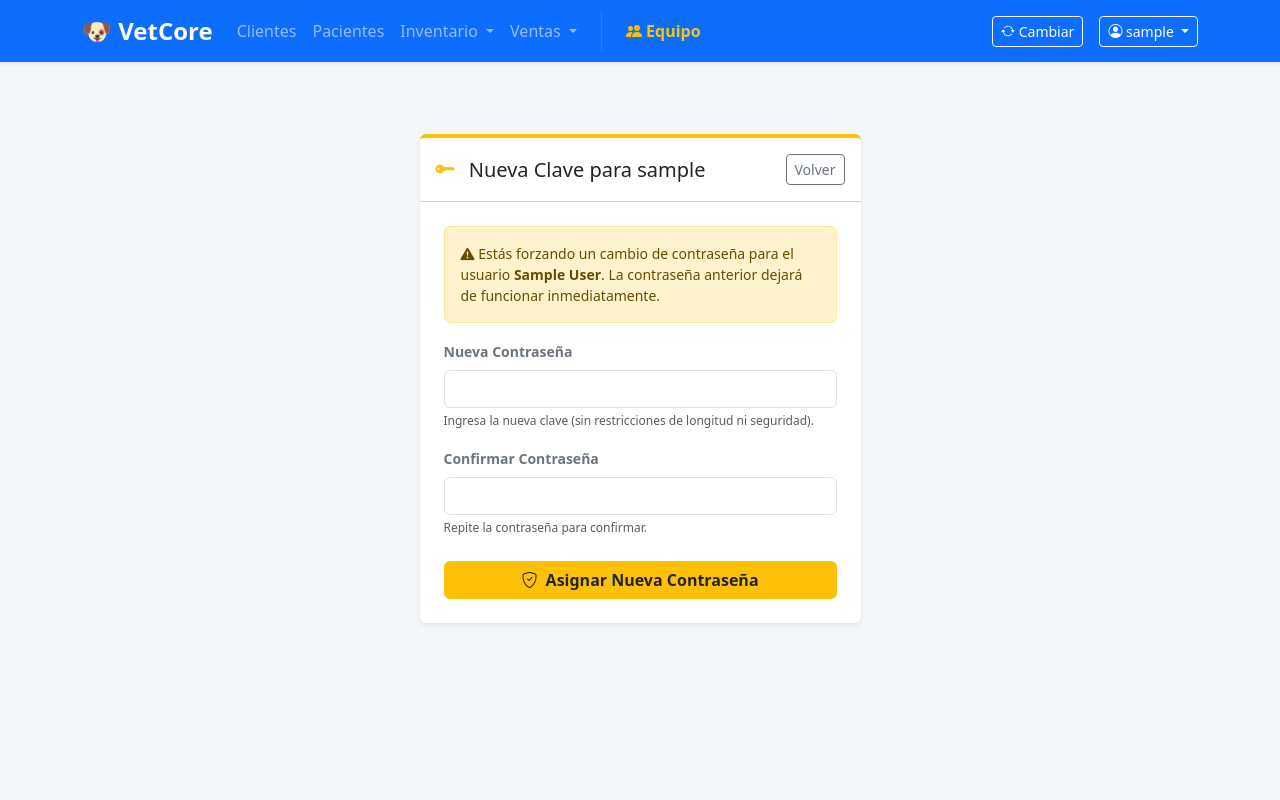
After one commit to collmatias/market-core, a Django app: page /equipo/password/1/ in a window 1280 px wide. The commit adds this page. Run offline with Django 5.2, Linux system fonts and the light colour scheme; a user stored in the database is signed in; tables that the repository leaves empty hold one stand-in row (values such as "Sample post").

Commit message:
feat: Gestión de contraseñas y corrección multi-tenant
- Corregido error de 'empresa_id' (null constraint) al registrar Pacientes y Clientes.
- Agregada vista para que los usuarios puedan cambiar su propia contraseña.
- Agregada herramienta para que el Admin fuerce el blanqueo de claves de empleados.
- Creado formulario personalizado (AdminSetPasswordForm) para saltar restricciones estrictas de Django.
- Actualizados templates del Navbar y tarjetas de seguridad.

```diff
--- a/backend/clinical/views.py
+++ b/backend/clinical/views.py
@@ -3,6 +3,7 @@ from django.contrib.auth.decorators import login_required # <--- EL CANDADO
 from core.models import Paciente
 from .models import Historial
 from .forms import HistorialForm, ArchivoAdjuntoForm
+from core.decorators import clinico_requerido
 
 @login_required
 def ficha_medica(request, paciente_id):
@@ -16,6 +17,7 @@ def ficha_medica(request, paciente_id):
     })
 
 @login_required
+@clinico_requerido
 def nueva_consulta(request, paciente_id):
     paciente = get_object_or_404(Paciente, pk=paciente_id)
 
@@ -48,6 +50,7 @@ def nueva_consulta(request, paciente_id):
     })
 
 @login_required
+@clinico_requerido
 def editar_consulta(request, consulta_id):
     consulta = get_object_or_404(Historial, pk=consulta_id)
     paciente = consulta.paciente
--- a/backend/core/forms.py
+++ b/backend/core/forms.py
@@ -1,6 +1,26 @@
 from django import forms
 from .models import Cliente, Paciente, Empresa, UserProfile
 from django.contrib.auth.models import User
+
+class AdminSetPasswordForm(forms.Form):
+    new_password1 = forms.CharField(
+        label="Nueva Contraseña",
+        widget=forms.PasswordInput(attrs={'class': 'form-control'}),
+        help_text="Ingresa la nueva clave (sin restricciones de longitud ni seguridad)."
+    )
+    new_password2 = forms.CharField(
+        label="Confirmar Contraseña",
+        widget=forms.PasswordInput(attrs={'class': 'form-control'}),
+        help_text="Repite la contraseña para confirmar."
+    )
+
+    def clean(self):
+        cleaned_data = super().clean()
+        p1 = cleaned_data.get('new_password1')
+        p2 = cleaned_data.get('new_password2')
+        if p1 and p2 and p1 != p2:
+            raise forms.ValidationError("Las contraseñas no coinciden. Intenta de nuevo.")
+        return cleaned_data
 
 class ClienteForm(forms.ModelForm):
     class Meta:
--- a/backend/core/views.py
+++ b/backend/core/views.py
@@ -11,10 +11,15 @@ from django.contrib.auth import login
 from django.contrib.auth.models import User
 from .license import get_hardware_id
 
+from django.contrib.auth.views import PasswordChangeView
+from django.contrib.auth.forms import SetPasswordForm
+
+from django.contrib.messages.views import SuccessMessageMixin
+from django.urls import reverse_lazy
 
 from .models import Cliente, Paciente, Empresa, UserProfile
 from .serializers import ClienteSerializer, PacienteSerializer
-from .forms import ClienteForm, PacienteForm, EmpresaForm, SetupForm, EmpleadoForm, EditarEmpleadoForm
+from .forms import AdminSetPasswordForm, ClienteForm, PacienteForm, EmpresaForm, SetupForm, EmpleadoForm, EditarEmpleadoForm
 from .utils import get_server_ip
 from datetime import date, timedelta
 
@@ -31,6 +36,43 @@ class ClienteViewSet(viewsets.ModelViewSet):
 class PacienteViewSet(viewsets.ModelViewSet):
     queryset = Paciente.objects.all().order_by('-id')
     serializer_class = PacienteSerializer
+
+# --- SEGURIDAD Y PERFIL ---
+class CambiarPasswordView(SuccessMessageMixin, PasswordChangeView):
+    template_name = 'core/cambiar_password.html'
+    success_url = reverse_lazy('home')
+    success_message = "¡Tu contraseña ha sido actualizada con éxito!"
+
+@login_required
+def resetear_password_empleado(request, id):
+    # Seguridad: Solo el ADMIN puede hacer esto
+    es_admin = request.user.is_superuser or (hasattr(request.user, 'profile') and request.user.profile.rol == 'ADMIN')
+    if not es_admin:
+        messages.error(request, "Acceso denegado. Se requieren permisos de Administrador.")
+        return redirect('home')
+
+    # Buscamos al empleado asegurando que sea de la misma empresa
+    empleado = get_object_or_404(User, id=id, profile__empresa=request.user.profile.empresa)
+
+    if request.method == 'POST':
+        # Usamos nuestro formulario sin reglas
+        form = AdminSetPasswordForm(request.POST)
+        if form.is_valid():
+            nueva_clave = form.cleaned_data['new_password1']
+
+            # GUARDADO MANUAL FORZADO (se salta las validaciones de settings.py)
+            empleado.set_password(nueva_clave)
+            empleado.save()
+
+            messages.success(request, f"¡Contraseña actualizada con éxito para {empleado.first_name}!")
+            return redirect('gestion_equipo')
+    else:
+        form = AdminSetPasswordForm()
+
+    return render(request, 'core/resetear_password.html', {
+        'form': form,
+        'empleado': empleado
+    })
 
 # --- VISTAS TEMPLATES (FRONTEND) ---
 
@@ -68,7 +110,14 @@ def crear_cliente(request):
     if request.method == 'POST':
         form = ClienteForm(request.POST)
         if form.is_valid():
-            form.save()
+            # 1. Pausamos el guardado
+            cliente = form.save(commit=False)
+            # 2. Inyectamos la empresa
+            cliente.empresa = request.user.profile.empresa
+            # 3. Guardamos definitivamente
+            cliente.save()
+
+            messages.success(request, f"Cliente {cliente.nombre} {cliente.apellido} registrado con éxito.")
             return redirect('lista_clientes')
     else:
         form = ClienteForm()
@@ -97,7 +146,14 @@ def crear_paciente(request):
     if request.method == 'POST':
         form = PacienteForm(request.POST)
         if form.is_valid():
-            form.save()
+            # 1. Pausamos el guardado
+            paciente = form.save(commit=False)
+            # 2. Inyectamos la empresa
+            paciente.empresa = request.user.profile.empresa
+            # 3. Guardamos definitivamente
+            paciente.save()
+
+            messages.success(request, f"Paciente {paciente.nombre} registrado con éxito.")
             return redirect('lista_pacientes')
     else:
         form = PacienteForm()
--- a/backend/templates/base.html
+++ b/backend/templates/base.html
@@ -80,6 +80,10 @@
                             <button class="btn btn-primary border-light dropdown-toggle btn-sm" type="button" data-bs-toggle="dropdown">
                                 <i class="bi bi-person-circle"></i> {{ user.username }}
                             </button>
+
+
+
+
                             <ul class="dropdown-menu dropdown-menu-end shadow">
                                 <li>
                                     <span class="dropdown-header text-center">
@@ -87,6 +91,12 @@
                                     </span>
                                 </li>
                                 <li><hr class="dropdown-divider"></li>
+
+                                <li>
+                                    <a class="dropdown-item" href="{% url 'cambiar_password' %}">
+                                        <i class="bi bi-key-fill text-warning me-2"></i> Cambiar Contraseña
+                                    </a>
+                                </li>
                                 <li>
                                     <a class="dropdown-item" href="{% url 'descargar_backup' %}">
                                         <i class="bi bi-cloud-download text-primary me-2"></i> Backup Base de Datos
--- /dev/null
+++ b/backend/templates/core/resetear_password.html
@@ -0,0 +1,55 @@
+{% extends 'base.html' %}
+
+{% block content %}
+<div class="container mt-5">
+    <div class="row justify-content-center">
+        <div class="col-md-6 col-lg-5">
+            <div class="card shadow-sm border-0 border-top border-warning border-4">
+                <div class="card-header bg-white d-flex justify-content-between align-items-center py-3">
+                    <h5 class="mb-0 text-dark">
+                        <i class="bi bi-key-fill text-warning me-2"></i> Nueva Clave para {{ empleado.username }}
+                    </h5>
+                    <a href="{% url 'gestion_equipo' %}" class="btn btn-sm btn-outline-secondary">Volver</a>
+                </div>
+
+                <div class="card-body p-4">
+                    <div class="alert alert-warning small">
+                        <i class="bi bi-exclamation-triangle-fill"></i> Estás forzando un cambio de contraseña para el usuario <strong>{{ empleado.first_name }} {{ empleado.last_name }}</strong>. La contraseña anterior dejará de funcionar inmediatamente.
+                    </div>
+
+                    <form method="post">
+                        {% csrf_token %}
+
+                        {% if form.non_field_errors %}
+                            <div class="alert alert-danger small py-2">
+                                {{ form.non_field_errors }}
+                            </div>
+                        {% endif %}
+
+                        {% for field in form %}
+                            <div class="mb-3">
+                                <label class="form-label fw-bold text-secondary small">{{ field.label }}</label>
+                                <input type="{{ field.field.widget.input_type }}" name="{{ field.html_name }}" class="form-control" id="{{ field.id_for_label }}" required>
+
+                                {% if field.help_text %}
+                                    <div class="form-text small" style="font-size: 0.75rem;">{{ field.help_text }}</div>
+                                {% endif %}
+
+                                {% if field.errors %}
+                                    <div class="text-danger small mt-1 fw-bold">{{ field.errors|striptags }}</div>
+                                {% endif %}
+                            </div>
+                        {% endfor %}
+
+                        <div class="d-grid mt-4 gap-2">
+                            <button type="submit" class="btn btn-warning fw-bold text-dark">
+                                <i class="bi bi-shield-check me-1"></i> Asignar Nueva Contraseña
+                            </button>
+                        </div>
+                    </form>
+                </div>
+            </div>
+        </div>
+    </div>
+</div>
+{% endblock %}
--- a/backend/vetcore/urls.py
+++ b/backend/vetcore/urls.py
@@ -26,7 +26,7 @@ from core.views import ClienteViewSet, PacienteViewSet, setup_wizard #, Historia
 
 # Core Views
 from core.views import (
-    home, descargar_backup, activacion, configuracion_empresa,
+    home, descargar_backup, CambiarPasswordView, resetear_password_empleado, activacion, configuracion_empresa,
     lista_clientes, crear_cliente, editar_cliente,
     lista_pacientes, crear_paciente, editar_paciente,
     gestion_equipo, editar_empleado, estado_empleado
@@ -54,6 +54,8 @@ router.register(r'movimientos', MovimientoStockViewSet)
 
 urlpatterns = [
     path('admin/', admin.site.urls),
+    path('perfil/cambiar-contrasena/', CambiarPasswordView.as_view(), name='cambiar_password'),
+    path('equipo/password/<int:id>/', resetear_password_empleado, name='resetear_password_empleado'),
     path('api/', include(router.urls)), # Todas las rutas API colgarán de /api/
 
     # --- HOME Y AUTH ---
```
Also changed, not shown: backend/core/decorators.py (added, +25 -0 lines), backend/templates/core/cambiar_password.html (added, +56 -0 lines), backend/templates/core/gestion_equipo.html (+8 -1 lines).
